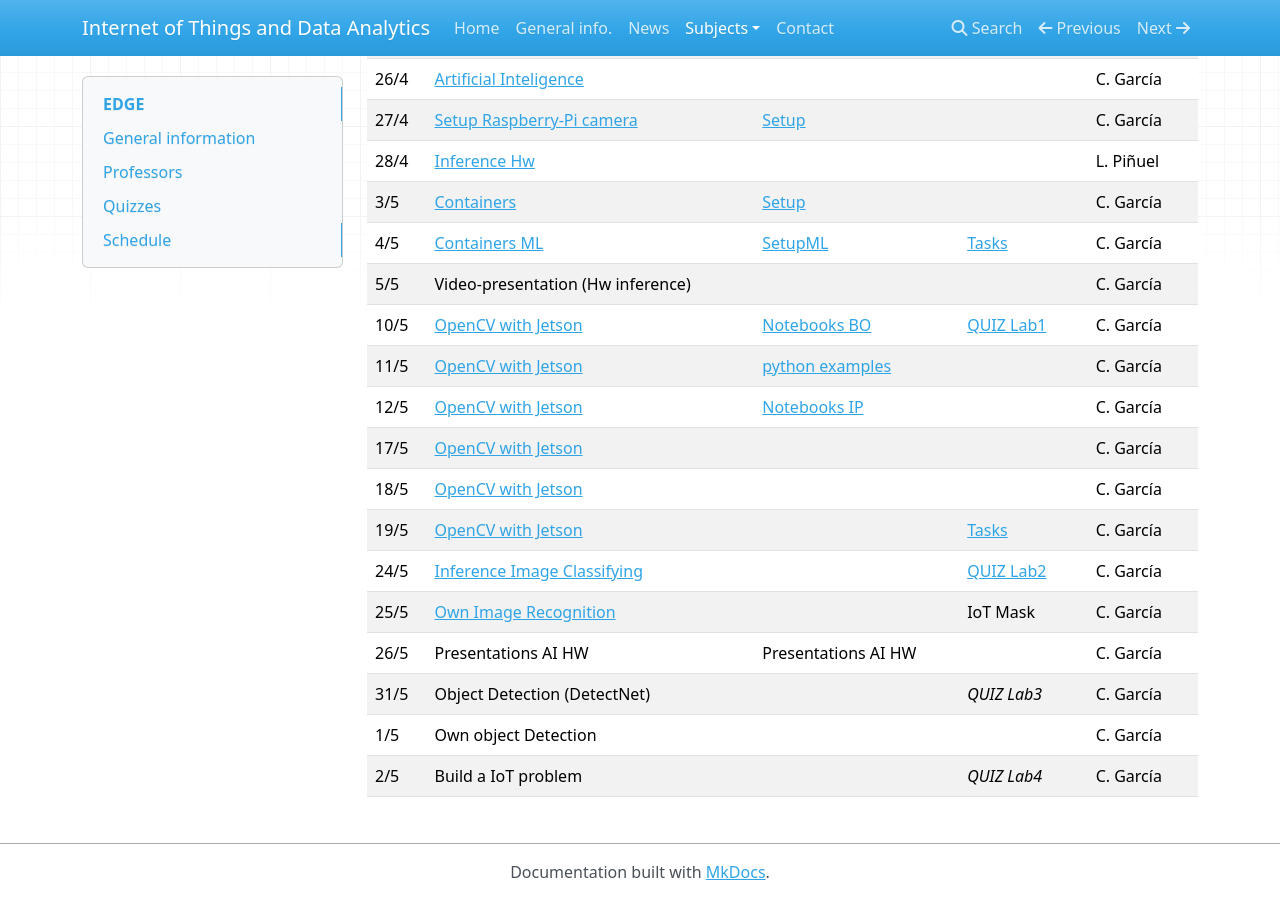
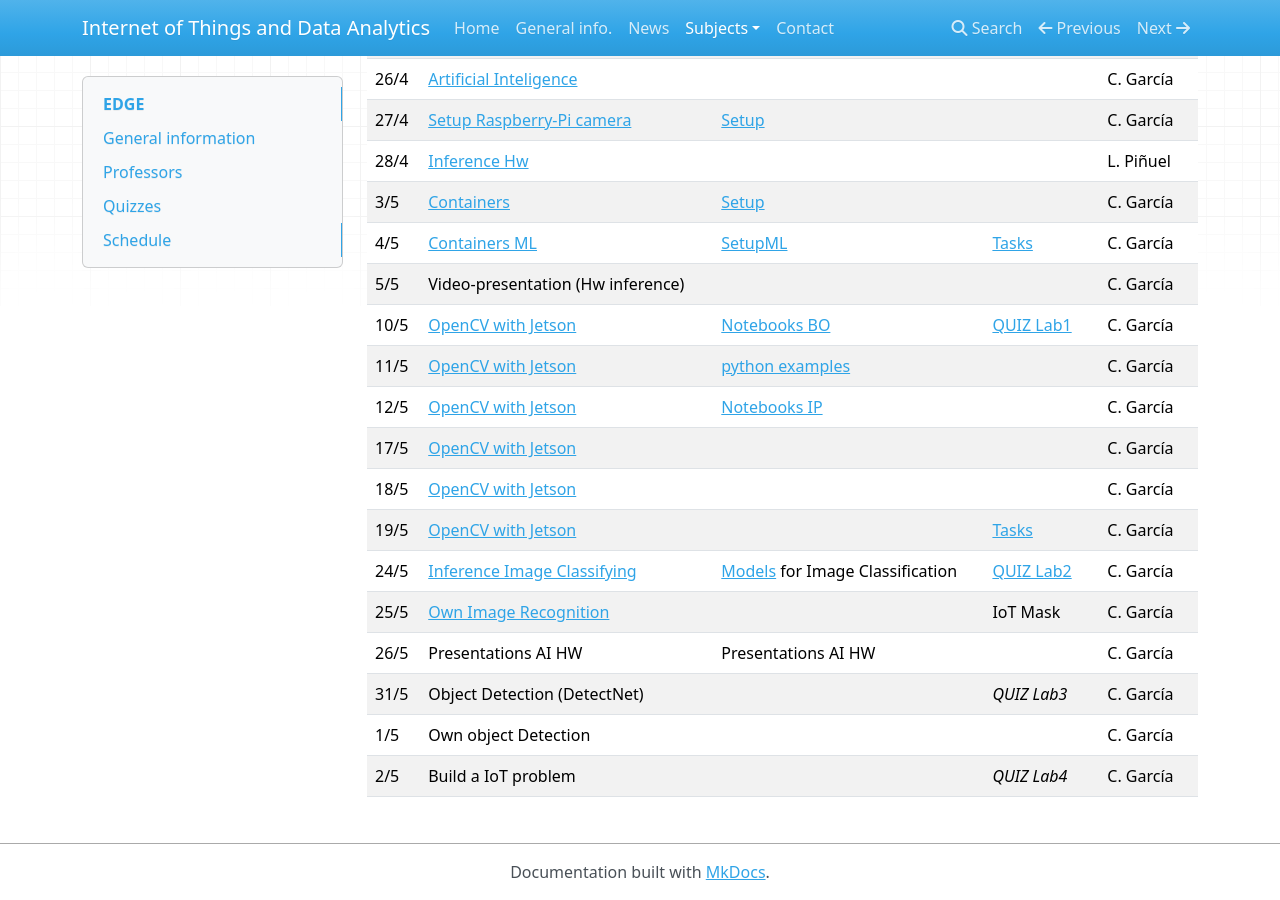
Before and after one commit to iot-da/iot-da.github.io, an MkDocs documentation site: the page built from docs/Subjects/EDGE/index.md, in a window 1280 px wide and 900 px high, scrolled down 804 px. Built offline with MkDocs 1.6.1, drawn with Linux system fonts in a browser that asks for light colours; nearby versions of some CDN libraries.

Commit message:
Models for Im. Class

```diff
--- a/docs/Subjects/EDGE/index.md
+++ b/docs/Subjects/EDGE/index.md
@@ -36,7 +36,7 @@ For all quizzes will you are requested to use your e-mail address as name. All o
 | 17/5         | [OpenCV with Jetson](Week4/slides/Week3_OpenCV.pdf)                  |                                       |                | C. García |
 | 18/5         | [OpenCV with Jetson](Week4/slides/Week3_OpenCV.pdf)                  |                                       |                | C. García |
 | 19/5         | [OpenCV with Jetson](Week4/slides/Week3_OpenCV.pdf)                  |                                       |[Tasks](Week4/assigments_OpenCV.md)| C. García |
-| 24/5         | [Inference Image Classifying](Week6/inferenceImageClassifying.md)    |                                       | [QUIZ Lab2](https://api.socrative.com/rc/MSKz9c)    | C. García |
+| 24/5         | [Inference Image Classifying](Week6/inferenceImageClassifying.md)    | [Models](https://we.tl/t-KQDtGGNTsA) for Image Classification | [QUIZ Lab2](https://api.socrative.com/rc/MSKz9c)    | C. García |
 | 25/5         | [Own Image Recognition](Week6/imageRecognition.md)                   |                                       | IoT Mask       | C. García |
 | 26/5         | Presentations AI HW                                                  | Presentations AI HW                   |                | C. García |
 | 31/5         | Object Detection (DetectNet)                                         |                                       | *QUIZ Lab3*    | C. García |
```
